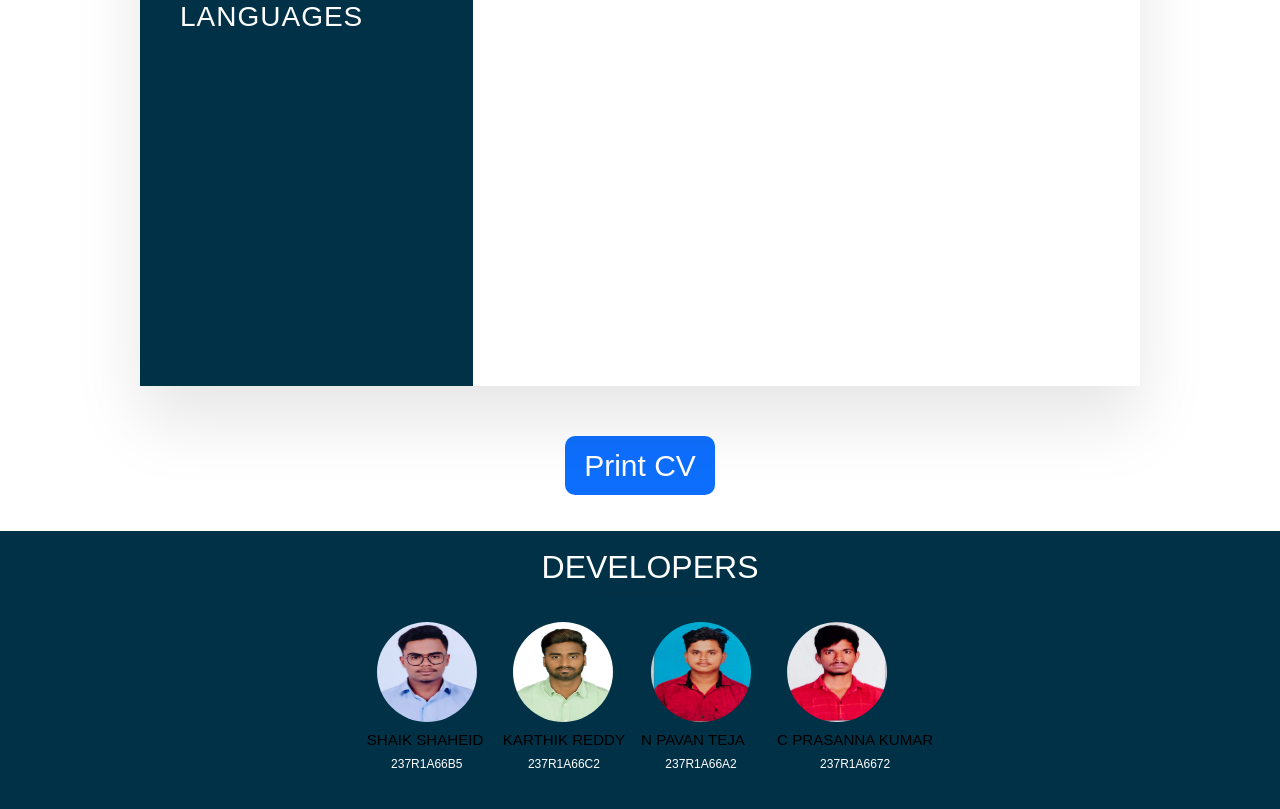
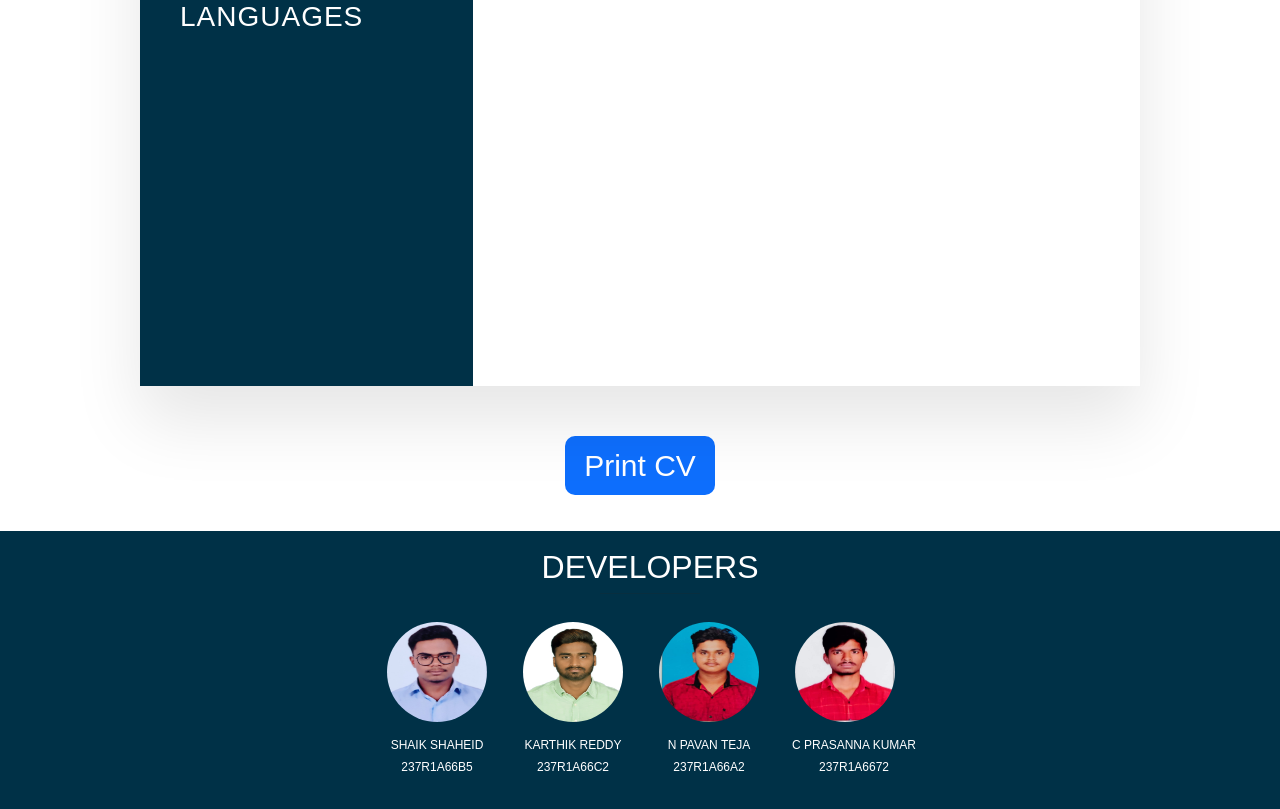
Before and after one commit to shaiksaheid/Resume-Generator, a plain HTML site: page index.html in a window 1280 px wide. Shown: the part 1769-2578 px from the top of the page. Drawn offline with nearby package versions, Linux system fonts and the light colour scheme.

Commit message:
Update index.html

```diff
--- a/index.html
+++ b/index.html
@@ -229,22 +229,22 @@
     <div class="members">
         <div class="team-mem">
             <img src="team1.jpg">
-            <h4>SHAIK SHAHEID</h4>
+            <h5>SHAIK SHAHEID</h5>
             <P>237R1A66B5</P>
         </div>
         <div class="team-mem">
             <img src="team2.jpg">
-            <h4>KARTHIK REDDY</h4>
+            <h5>KARTHIK REDDY</h5>
             <P>237R1A66C2</P>
         </div>
         <div class="team-mem">
             <img src="team3.jpg">
-            <h4>N PAVAN TEJA</h4>
+            <h5>N PAVAN TEJA</h5>
             <P>237R1A66A2</P>
         </div>
         <div class="team-mem">
             <img src="team4.jpg">
-            <h4>C PRASANNA KUMAR</h4>
+            <h5>C PRASANNA KUMAR</h5>
             <P>237R1A6672</P>
         </div>
     </div>
```
